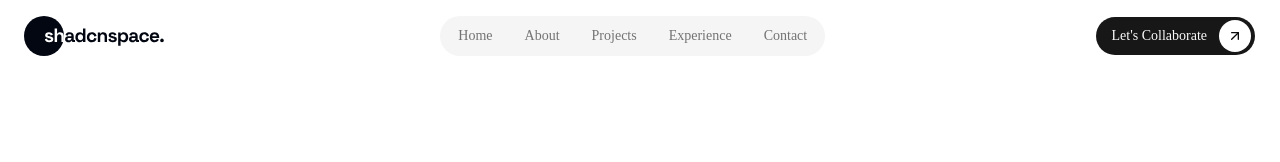
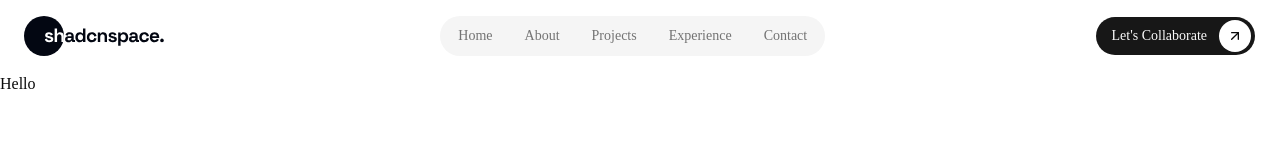
Before and after one commit to Akene-Uzezi/akene-uzezi-portfolio, a Next.js app: page / in a window 1280 px wide. Shown: the top 162 px of the page. Built offline with nearby package versions, Linux system fonts and the light colour scheme.

Commit message:
Move navbar to layout

```diff
--- a/app/layout.tsx
+++ b/app/layout.tsx
@@ -1,5 +1,6 @@
 import type { Metadata } from "next";
 import { Geist, Geist_Mono } from "next/font/google";
+import Navbar from "@/components/shadcn-space/blocks/navbar-01/navbar";
 import "./globals.css";
 
 const geistSans = Geist({
@@ -27,7 +28,10 @@
       lang="en"
       className={`${geistSans.variable} ${geistMono.variable} h-full antialiased`}
     >
-      <body className="min-h-full flex flex-col">{children}</body>
+      <body className="min-h-full flex flex-col">
+        <Navbar />
+        {children}
+      </body>
     </html>
   );
 }
--- a/app/page.tsx
+++ b/app/page.tsx
@@ -1,10 +1,7 @@
-import Image from "next/image";
-import Navbar from "@/components/shadcn-space/blocks/navbar-01/navbar";
-
 export default function Home() {
   return (
     <>
-      <Navbar />
+      <div>Hello</div>
     </>
   );
 }
```
